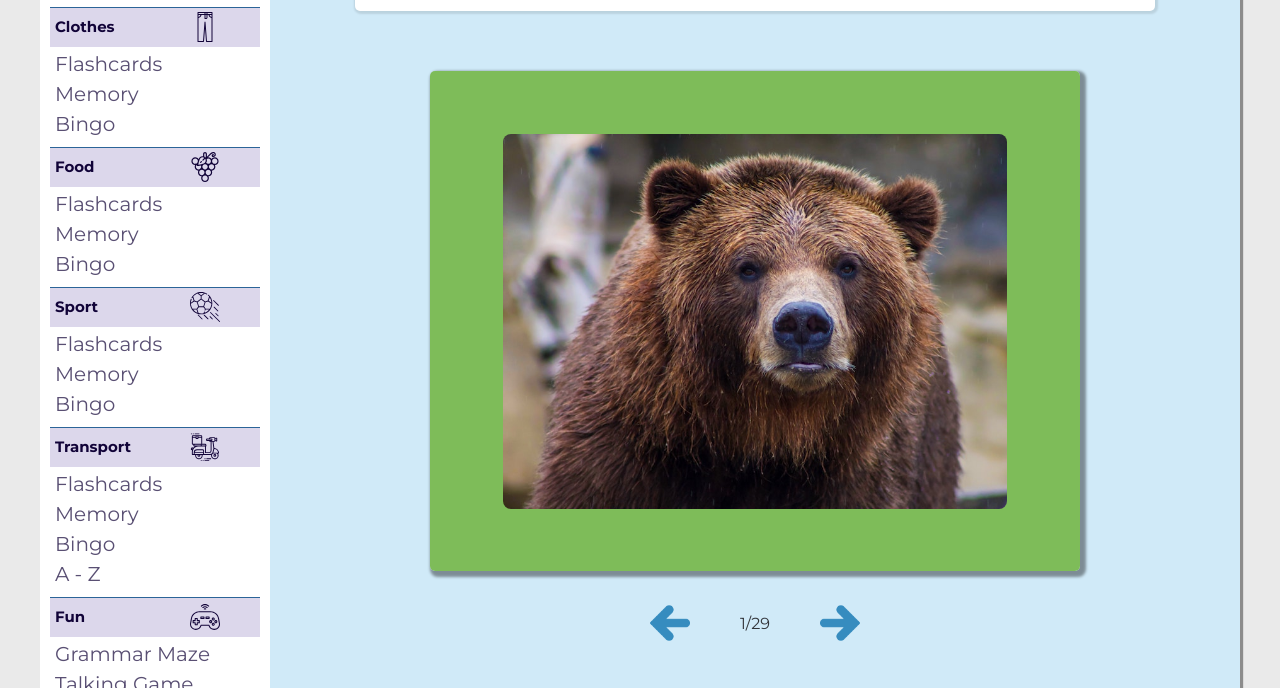
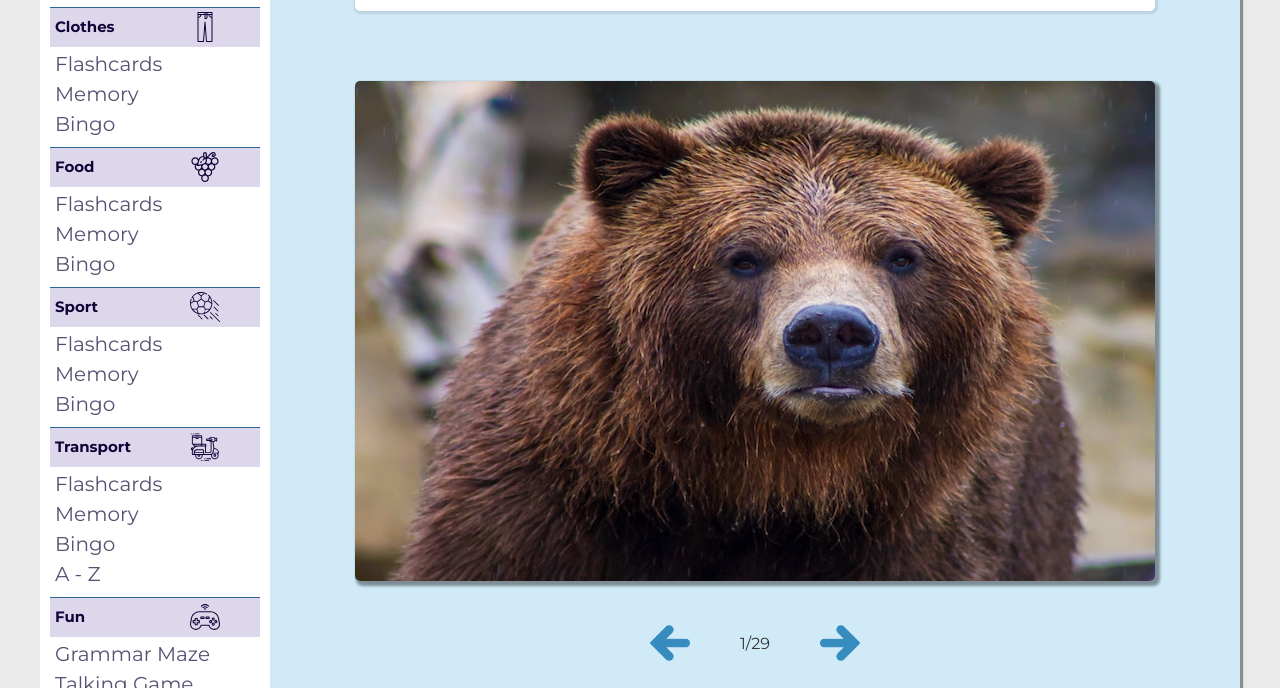
Before and after one commit to Dugsteer/Flashcard-Animals, a plain HTML site: page index.html in a window 1280 px wide. Shown: the part 499-1187 px from the top of the page. Drawn offline with Linux system fonts and the light colour scheme.

Commit message:
Overlay version

```diff
--- a/css/styles.css
+++ b/css/styles.css
@@ -64,7 +64,7 @@ h4 {
   grid-column: 2/3;
   width: 60%;
   margin: auto;
-  margin-top: 2rem;
+  margin-top: 3rem;
   height: 5vw; }
   .buttons__icon {
     height: 4rem;
@@ -606,66 +606,93 @@ h4 {
     .wrapper {
       width: 100vw; } }
 
-.content {
+.main {
   grid-row: 2/3;
   grid-column: 2/3;
+  align-self: start;
+  justify-self: center;
   display: flex;
-  flex-direction: column; }
+  flex-direction: column;
+  align-items: center;
+  justify-content: center; }
+  @media only screen and (max-width: 37.5em) {
+    .main {
+      grid-row: 1/2;
+      margin-top: 4rem; } }
 
-.flashcard {
-  grid-row: 2/3;
-  grid-column: 2/3;
-  width: 750px;
-  height: 600px;
-  margin: auto; }
-  .flashcard__container {
-    width: 100%; }
-  .flashcard__art {
-    height: 75%;
-    width: auto;
-    border-radius: 8px; }
-  .flashcard__flip-card {
-    background-color: transparent;
-    width: 650px;
-    height: 500px;
-    margin: 2rem auto;
-    perspective: 1000px; }
-    .flashcard__flip-card-inner {
-      position: relative;
-      width: 100%;
-      height: 100%;
-      border-radius: 5px;
-      text-align: center;
-      transition: all 0.2s;
-      transform-style: preserve-3d;
-      box-shadow: 3px 3px 3px 3px rgba(0, 0, 0, 0.4); }
-    .flashcard__flip-card-front {
-      display: flex;
-      justify-content: center;
-      align-items: center;
-      background-color: #fff;
-      transform: rotateX(0deg);
-      background-color: #7ebc59; }
-    .flashcard__flip-card-front, .flashcard__flip-card-back {
-      position: absolute;
-      width: 100%;
-      height: 100%;
-      border-radius: 5px;
-      -webkit-backface-visibility: hidden;
-      backface-visibility: hidden; }
-    .flashcard__flip-card-back {
-      display: flex;
-      justify-content: center;
-      align-items: center;
-      background-color: #368cbf;
-      transform: rotateX(180deg); }
+.overlay {
+  position: relative;
+  margin-top: 3rem;
+  width: 800px;
+  height: 500px;
+  transform: all 5s ease;
+  border-radius: 5px;
+  box-shadow: 3px 3px 3px 2px rgba(0, 0, 0, 0.4); }
 
-#flashcard__text {
-  font-size: 4rem;
-  color: #fff; }
+.overlay .after {
+  position: absolute;
+  top: 0;
+  left: 0;
+  width: 100%;
+  height: 100%;
+  border-radius: 5px;
+  display: none;
+  transform: all 5s ease; }
 
-.turnMe {
-  transform: rotateX(180deg); }
+.overlay:hover .after {
+  display: block;
+  background: rgba(0, 0, 0, 0.4);
+  transform: all 5s ease; }
+
+.image-art {
+  height: 100%;
+  width: 100%;
+  border-radius: 5px; }
+
+.image-text {
+  position: absolute;
+  font-size: 6rem;
+  font-weight: 300;
+  text-align: center;
+  width: 60%;
+  height: 30%;
+  color: white;
+  top: 50%;
+  left: 50%;
+  transform: translateX(-50%);
+  display: none;
+  transition: all .2s ease;
+  z-index: 2000; }
+
+.overlay:hover .image-text {
+  display: block; }
+
+@media only screen and (max-width: 62.5em) {
+  .overlay {
+    width: 600px;
+    height: 375px; }
+  .image-text {
+    width: 300;
+    height: 150;
+    font-size: 7rem; } }
+
+@media only screen and (max-width: 50em) {
+  .overlay {
+    width: 600px;
+    height: 400px; }
+  .image-text {
+    width: 300;
+    height: 150;
+    font-size: 8rem; } }
+
+@media only screen and (max-width: 37.5em) {
+  .overlay {
+    width: 400px;
+    height: 250px; }
+  .image-text {
+    width: 300;
+    height: 150;
+    font-size: 6rem; } }
 
 .links {
   grid-row: 3/4;
--- a/index.html
+++ b/index.html
@@ -3,9 +3,9 @@
 <head>
     <meta charset="UTF-8">
     <meta name="viewport" content="width=device-width, initial-scale=1.0">
-    <meta name="description" content="Fun, free  online transportation alphabet flashcards for learning English">
-    <meta name="keywords" content="Transportation flashcards vehicles online">
-    <title>Transportation A to Z Photo Flashcards</title>
+    <meta name="description" content="Fun, free online animal flashcards for learning English">
+    <meta name="keywords" content="Animal flashcards wild zoo online">
+    <title>Animal Flashcards</title>
     <link rel="icon" type="image/png"
     href="favicon.png";
   />
@@ -60,26 +60,19 @@
             <img src="img/froggy.png" alt="decorative">
           </div>
           <div class="introduction__text">
-            <h1>PHOTOGRAPHIC LEARNING</h1>
+            <h1>MAGICAL ANIMALS</h1>
             <p>
             Unlike an ordinary set of TEFL <a href=flashcard-transport.html">transportation flashcards</a>, this set has one vehicle for each letter from A to Z. English Students can have fun playing a game where they guess what the next letter is going to be — bearing in mind that some letters, like D and X, are difficult (we have dog-sled and X-wing Fighter). The transport word appears when you hover over the photo.
             </p>
           </div>
         </div>
 
-    <div class="content">
-          <div class="flashcard" >
-          <div class="flashcard__container" onclick="flipMe()" id="flexi">
-             <div class="flashcard__flip-card">
-                 <div class="flashcard__flip-card-inner" id="inner">
-                     <div class="flashcard__flip-card-front" id="pics">
-                         <img src="img/bear.jpg" class="flashcard__art" id="art">
+        <div class="main">
+          <div id="overlay" class="overlay">
+            <img id="image-art" class="image-art" src="img/aeroplane.jpg" alt="">
+            <div class="after">
             </div>
-                     <div class="flashcard__flip-card-back">
-                         <p id="flashcard__text">cap</p>
-                     </div>
-                 </div>
-             </div>
+              <p id="image-text" class="image-text">aeroplane</p>
           </div>
           <div class="buttons">
             <div class="buttons__icon" onclick="goBackwards()">
@@ -88,7 +81,6 @@
               <p class="count" id="count">2/20</p>
             <div class="buttons__icon" onclick="goForwards()">
               <img class="buttons__icon-img arrow2" src="img/right-arrow.png" alt="">
-          </div>
             </div>
           </div>
         </div>
--- a/sass/components/_buttons.scss
+++ b/sass/components/_buttons.scss
@@ -6,7 +6,7 @@
     grid-column: 2/3;
     width: 60%;
     margin: auto;
-    margin-top: 2rem;
+    margin-top: 3rem;
     height: 5vw;
 
 
--- a/sass/layout/_content.scss
+++ b/sass/layout/_content.scss
@@ -1,210 +1,109 @@
-.content {
+.main {
     grid-row: 2/3;
     grid-column: 2/3;
+    align-self: start;
+    justify-self: center;
     display: flex;
     flex-direction: column;
+    align-items: center;
+    justify-content: center;
+
+    @media only screen and (max-width:$bp-small){
+        grid-row: 1/2;
+        margin-top: 4rem;
+        }
 }
 
-.flashcard {
-    grid-row: 2/3;
-    grid-column: 2/3;
-    width: 750px;
-    height: 600px;
-    margin: auto;
+.overlay {
+    position: relative;
+    margin-top: 3rem;
+    width: 800px;
+    height: 500px;
+    transform: all 5s ease;
+    border-radius: 5px;
+    box-shadow: $box-shadow-large;
+}
 
-
-
-    &__container {
+.overlay .after {
+    position: absolute;
+    top: 0;
+    left: 0;
     width: 100%;
-
+    height: 100%;
+    border-radius: 5px;
+    display: none;
+    transform: all 5s ease;
 
 }
 
-    &__art {
-        height: 75%;
-        width: auto;
-        border-radius: 8px;
-
+.overlay:hover .after {
+    display: block;
+    background: rgba(0,0,0, .4);
+    transform: all 5s ease;
 }
 
-
-    &__flip-card {
-        background-color: transparent;
-        width: 650px;
-        height: 500px;
-        margin: 2rem auto;
-        perspective: 1000px;
-        // background-color: #fff;
-
-
-        &-inner {
-            position: relative;
+.image-art {
+    height: 100%;
     width: 100%;
-            height: 100%;
     border-radius: 5px;
-            text-align: center;
-            transition: all 0.2s;
-            transform-style: preserve-3d;
-            box-shadow: 3px 3px 3px 3px rgba(0,0,0,0.4);
 }
 
-        &-front {
-            display: flex;
-            justify-content: center;
-            align-items: center;
-            background-color: #fff;
-            transform: rotateX(0deg);
-            background-color: $color-green;
-        }
-
-
-        &-front,
-        &-back {
+.image-text {
             position: absolute;
-            width: 100%;
-            height: 100%;
-            border-radius: 5px;
-
-            -webkit-backface-visibility: hidden;
-            backface-visibility: hidden;
-        }
-
-        &-back {
-            display: flex;
-            justify-content: center;
-            align-items: center;
-            background-color: $color-blue;
-
-            transform: rotateX(180deg);
-        }
-
-
-
-
-
+            font-size: 6rem;
+            font-weight: 300;
+            text-align: center;
+            width: 60%;
+            height: 30%;
+            color:white;
+            top: 50%;
+            left: 50%;
+            transform: translateX(-50%);
+            display: none;
+            transition: all .2s ease;
+            z-index: 2000;
 
 
 
     }
 
+    .overlay:hover .image-text {
+        display: block;
     }
 
-#flashcard__text {
-    font-size: 4rem;
-    color:#fff;
 
+@media only screen and (max-width:$bp-large) {
+    .overlay {
+        width: 600px;
+        height: 375px;
     }
 
-.turnMe {
-    transform: rotateX(180deg);
+    .image-text {
+        width: 300;
+        height: 150;
+        font-size: 7rem;
+    }
+}
+@media only screen and (max-width:$bp-medium) {
+    .overlay {
+        width: 600px;
+        height: 400px;
+    }
+    .image-text {
+        width: 300;
+        height: 150;
+        font-size: 8rem;
+    }
+}
+@media only screen and (max-width:$bp-small) {
+    .overlay {
+        width: 400px;
+        height: 250px;
     }
 
-// .main {
-//     grid-row: 2/3;
-//     grid-column: 2/3;
-//     align-self: start;
-//     justify-self: center;
-//     display: flex;
-//     flex-direction: column;
-//     align-items: center;
-//     justify-content: center;
-
-//     @media only screen and (max-width:$bp-small){
-//         grid-row: 1/2;
-//         margin-top: 4rem;
-//         }
-// }
-
-// .overlay {
-//     position: relative;
-//     margin-top: 3rem;
-//     width: 800px;
-//     height: 500px;
-//     transform: all 5s ease;
-//     border-radius: 5px;
-//     box-shadow: $box-shadow-large;
-// }
-
-// .overlay .after {
-//     position: absolute;
-//     top: 0;
-//     left: 0;
-//     width: 100%;
-//     height: 100%;
-//     border-radius: 5px;
-//     display: none;
-//     transform: all 5s ease;
-
-// }
-
-// .overlay:hover .after {
-//     display: block;
-//     background: rgba(0,0,0, .4);
-//     transform: all 5s ease;
-// }
-
-// .image-art {
-//     height: 100%;
-//     width: 100%;
-//     border-radius: 5px;
-// }
-
-// .image-text {
-//             position: absolute;
-//             font-size: 6rem;
-//             font-weight: 300;
-//             text-align: center;
-//             width: 60%;
-//             height: 30%;
-//             color:white;
-//             top: 50%;
-//             left: 50%;
-//             transform: translateX(-50%);
-//             display: none;
-//             transition: all .2s ease;
-//             z-index: 2000;
-
-
-
-//     }
-
-//     .overlay:hover .image-text {
-//         display: block;
-//     }
-
-
-// @media only screen and (max-width:$bp-large) {
-//     .overlay {
-//         width: 600px;
-//         height: 375px;
-//     }
-
-//     .image-text {
-//         width: 300;
-//         height: 150;
-//         font-size: 7rem;
-//     }
-// }
-// @media only screen and (max-width:$bp-medium) {
-//     .overlay {
-//         width: 600px;
-//         height: 400px;
-//     }
-//     .image-text {
-//         width: 300;
-//         height: 150;
-//         font-size: 8rem;
-//     }
-// }
-// @media only screen and (max-width:$bp-small) {
-//     .overlay {
-//         width: 400px;
-//         height: 250px;
-//     }
-
-//     .image-text {
-//         width: 300;
-//         height: 150;
-//         font-size: 6rem;
-//     }
-// }
+    .image-text {
+        width: 300;
+        height: 150;
+        font-size: 6rem;
+    }
+}
--- a/script.js
+++ b/script.js
@@ -38,15 +38,6 @@ function myFunction(x) {if (blue.matches) {sidey.classList.remove("block");}}
 function toggler() {sidey.classList.toggle("block");}
 myFunction(blue);
 
-//Change main pic
-
-// setInterval(picChanger, 5000);
-// picChanger();
-
-// function picChanger(){
-//   mainpic.innerHTML === '<img src="img/froggy.png" alt="decorative">' ? mainpic.innerHTML = '<img src="img/froggy2.png" alt="decorative">' :  mainpic.innerHTML ='<img src="img/froggy.png" alt="decorative">'
-// }
-
 //FLIP CARDS
 
 const inner = document.getElementById('inner');
@@ -57,6 +48,8 @@ function flipMe(){
 
 //CHANGE CARDS
 const count = document.getElementById('count');
+let imageArt = document.getElementById('image-art');
+let imageText = document.getElementById('image-text');
 
 var imageList = [
     "bear.jpg",
@@ -91,25 +84,24 @@ var imageList = [
 ];
 
 
-let y = flashcard__text.innerHTML;
-let z = y.concat('.png');
+let y = imageText.innerHTML;
+let z = y.concat(".jpg");
 let x = imageList.indexOf(z);
 
+
 function goForwards() {
-
-    if (x < (imageList.length-1)) {
+  if (x < imageList.length - 1) {
     x++;
-            document.getElementById('art').src = ` img/${imageList[x]}`;
-    document.getElementById('flashcard__text').textContent = `${imageList[x].slice(0, -4)}`;
-    count.innerHTML = `${x+1}/${imageList.length}`;
+    imageArt.src =  `/img/${imageList[x]}`;
+   imageText.textContent = `${imageList[x].slice(0, -4)}`;
+    count.innerHTML = `${x + 1}/${imageList.length}`;
     return x;
   } else {
-
-        document.getElementById('art').src = ` img/${imageList[imageList.length-1]}`;
-        document.getElementById('flashcard__text').textContent = `${imageList[imageList.length-1].slice(0, -4)}`;
+    imageArt.src = ` /img/${imageList[imageList.length - 1]}`;
+    imageText.textContent = `${imageList[imageList.length - 1].slice(0, -4)}`;
     count.innerHTML = `${imageList.length}/${imageList.length}`;
     x = 0;
-        x = imageList.length;
+    x = imageList.length -1;
     return x;
   }
 }
@@ -117,20 +109,18 @@ function goForwards() {
 function goBackwards() {
   if (x > 0) {
     x--;
-                document.getElementById('art').src = ` img/${imageList[x]}`;
-    document.getElementById('flashcard__text').textContent = `${imageList[x].slice(0, -4)}`;
-    count.innerHTML = `${x+1}/${imageList.length}`;
+    imageArt.src =  `/img/${imageList[x]}`;
+    imageText.textContent = `${imageList[x].slice(0, -4)}`;
+    count.innerHTML = `${x + 1}/${imageList.length}`;
     return x;
   } else {
-            document.getElementById('art').src = ` img/${imageList[0]}`;
-    document.getElementById('flashcard__text').textContent = `${imageList[0].slice(0, -4)}`;
+    imageArt.src = ` /img/${imageList[0]}`;
+    imageText.textContent = `${imageList[0].slice(0, -4)}`;
     count.innerHTML = `${1}/${imageList.length}`;
     x = 0;
     return x;
   }
 }
 
-
-
 goForwards();
 goBackwards();
```
Lines whose indentation alone changed are shown as unchanged.
